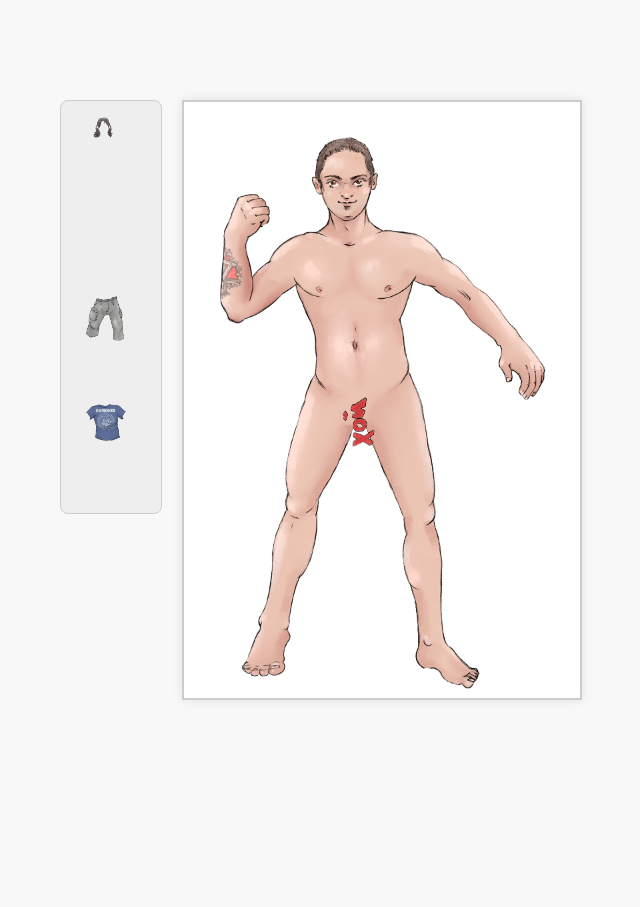
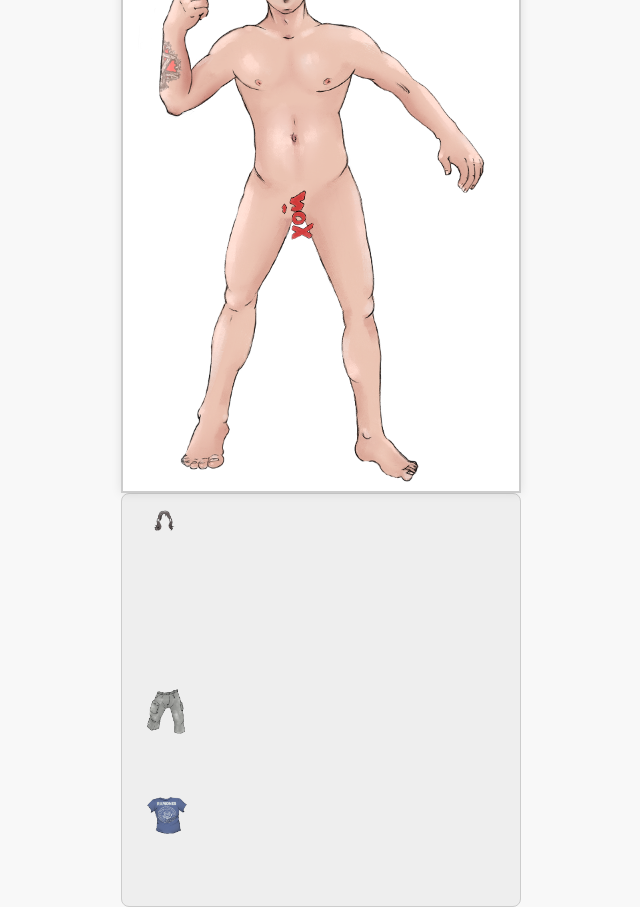
Before and after one commit to EtoneyaOnosamo/kishfdstuff, a plain HTML site: page index.html in a window 1280 px wide. Shown: the whole page, without its empty margins (319-959 px from the left). Before the commit the page ends 800 px from the top, so only its background shows below. Drawn offline with Linux system fonts and the light colour scheme.

Commit message:
Update index.html

```diff
--- a/index.html
+++ b/index.html
@@ -6,16 +6,16 @@
   <link rel="stylesheet" href="style.css">
 </head>
 <body>
-  <div class="wrapper">
-    <div class="items-panel">
+  <div class="zoom-wrapper">
+  <div class="container">
+    <img src="img/Фигурка.png" class="base" alt="Фигурка">
+  </div>
+  <div class="items-panel">
       <img src="img/Волосы_длинные.png" class="item" id="hair">
       <img src="img/штаны_камо.png" class="item" id="pants">
       <img src="img/рамонес_синяя.png" class="item" id="shirt">
     </div>
-    <div class="container">
-      <img src="img/Фигурка.png" class="base" alt="Фигурка">
     </div>
-  </div>
   <script src="script.js"></script>
 </body>
 </html>
```
